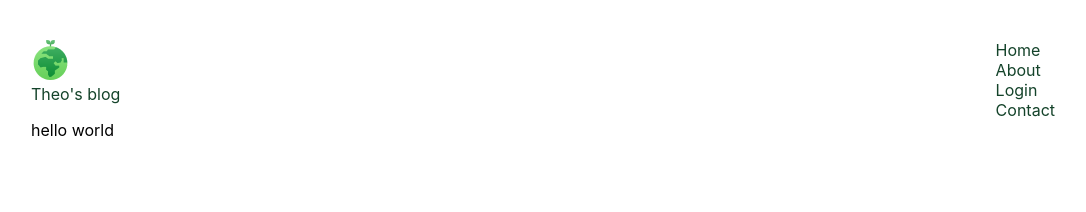
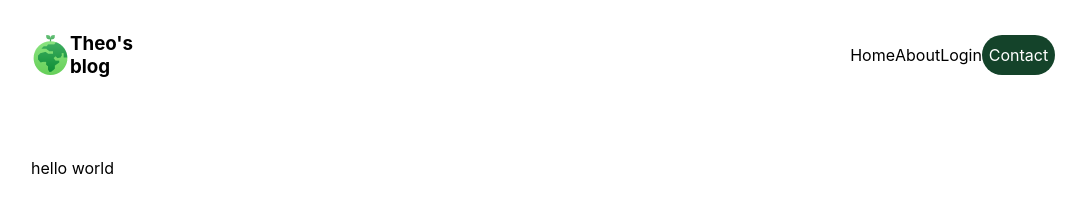
Before and after one commit to theomalaper/Blog, a React app in the folder client/: page / in a window 1280 px wide. Shown: the whole page, without its empty margins (97-1183 px from the left). Built offline with nearby package versions, Linux system fonts and the light colour scheme.

Commit message:
Implemented most of the nav bar and started using SASS

```diff
--- a/client/src/components/nav-bar.js
+++ b/client/src/components/nav-bar.js
@@ -6,7 +6,7 @@ const NavBar = () => {
     <div className="nav__bar">
       <div className="nav__bar__left">
         <img alt="Earth logo" src={process.env.PUBLIC_URL + "earth1.png"}/>
-        <p>Theo's blog</p>
+        <h3>Theo's blog</h3>
       </div>
       <div className="nav__bar__right">
         <p>Home</p>
--- a/client/src/styles/index.scss
+++ b/client/src/styles/index.scss
@@ -1,5 +1,5 @@
 body {
-  margin: 2.5em 8em;
+  margin: 2rem 8rem;
   font-family: -apple-system, BlinkMacSystemFont, 'Segoe UI', 'Roboto', 'Oxygen',
     'Ubuntu', 'Cantarell', 'Fira Sans', 'Droid Sans', 'Helvetica Neue',
     sans-serif;
--- a/client/src/styles/nav-bar.scss
+++ b/client/src/styles/nav-bar.scss
@@ -1,11 +1,43 @@
 @import './variables';
 @import './resets';
 
+@mixin flexLine {
+    display: flex;
+    flex-direction: row;
+    align-items: center;
+    justify-content: space-between;
+}
+
+@mixin flexCenter {
+    display: flex;
+    justify-content: center;
+    align-items: center;
+}
 .nav__bar {
     display: flex;
     justify-content: space-between;
+    margin-bottom: 5rem;
 
-    p {
-        color: $secondary-color;
+    &__left {
+        @include flexLine;
+        width: 11%;
+    }
+
+    &__right {
+        @include flexLine;
+        width: 20%;
+
+        .contact__button {
+            @include flexCenter;
+            background-color: $secondary-color;
+            color: $primary-color;
+            height: 40px;
+            width: 90px;
+            border-radius: 40px;
+        }
+    }
+
+    p:hover {
+        color: $title-color;
     }
 }
```
Also changed, not shown: client/src/styles/_variables.scss (line endings or trailing spaces).
